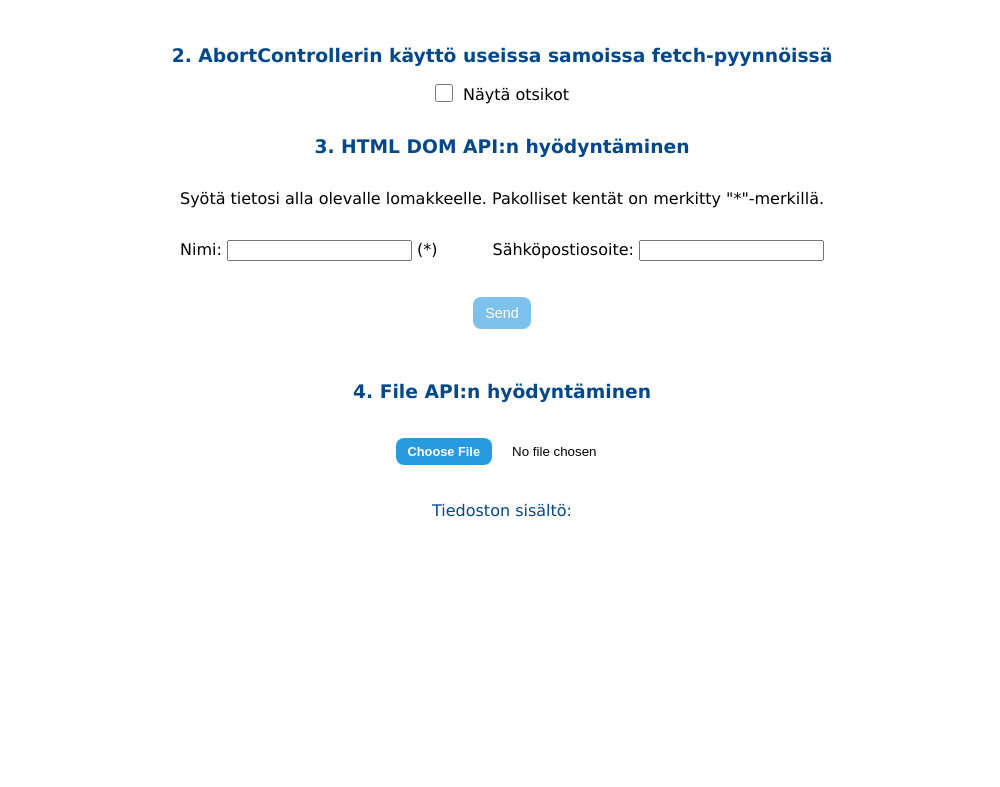
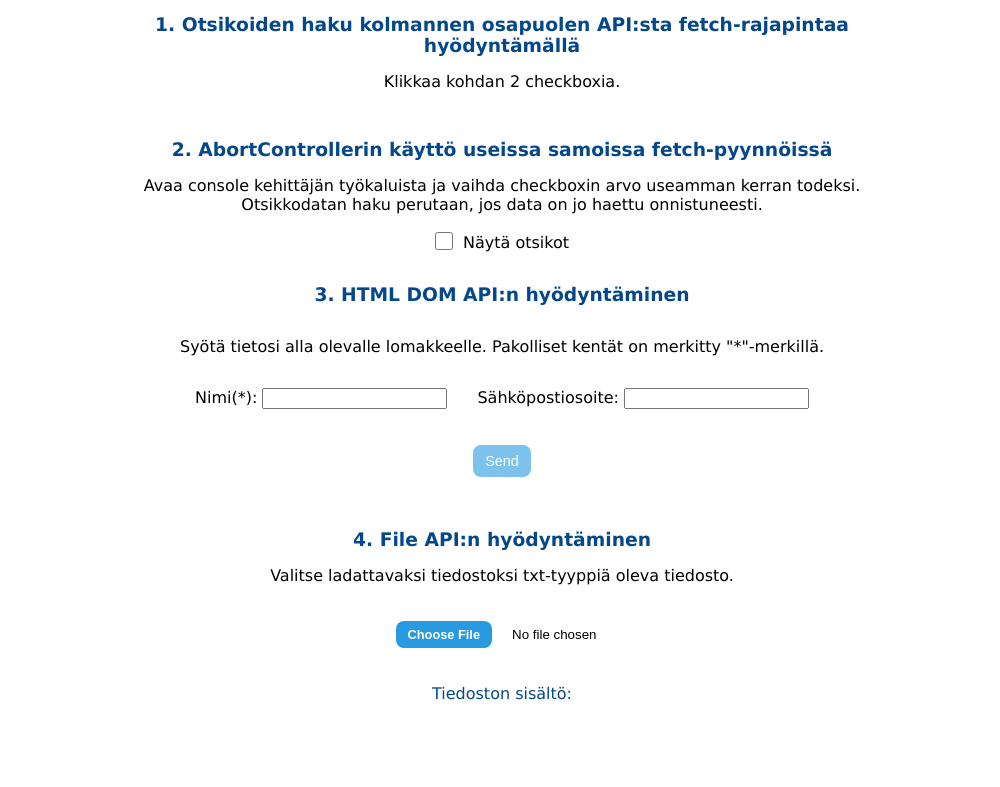
Before and after one commit to inkaliinalauranto/Exercise-Set1, a website built with Vite: page index.html in a window 1280 px wide. Shown: the part 126-913 px from the top of the page, without its empty margins (138-1138 px from the left). Before the commit the page ends 800 px from the top, so only its background shows below. Built offline with nearby package versions, Linux system fonts and the light colour scheme.

Commit message:
CSS-luokkia nimetty uudelleen. Osaan CSS-luokista tehty pieniä muutoksia. Kommentteja ja konsolitekstiä selvennetty. Tehty otsikoille 1, 2 ja 4 p-elementit, joissa kuvataan tarkemmin näytettävää toiminnallisuutta.

```diff
--- a/index.html
+++ b/index.html
@@ -11,14 +11,14 @@
 <body>
   <div id="app"></div>
   <!--Tehtävä 3/4: hyödynnetään DOM API:a-->
-  <div class="container2">
+  <div class="form-container">
     <h3>3. HTML DOM API:n hyödyntäminen</h3>
     <p>Syötä tietosi alla olevalle lomakkeelle. Pakolliset kentät on merkitty "*"-merkillä.</p>
     <form action="" method="get" id="form">
-      <div class="inputdiv">
+      <div class="fields">
         <p>
-          <label for="userName" required>Nimi:</label>
-          <input type="text" id="userName" /> (*)
+          <label for="userName" required>Nimi(*):</label>
+          <input type="text" id="userName" />
         </p>
         <p>
           <label for="userEmail">Sähköpostiosoite:</label>
@@ -33,6 +33,7 @@
 
   <!--Tehtävä 4/4: hyödynnetään File API:a-->
   <h3>4. File API:n hyödyntäminen</h3>
+  <p>Valitse ladattavaksi tiedostoksi txt-tyyppiä oleva tiedosto.</p>
   <input type="file" />
   <p style="color: rgb(4, 72, 139);">Tiedoston sisältö:</p>
   <div class="output"></div>
--- a/src/fetch_and_dom_apis.ts
+++ b/src/fetch_and_dom_apis.ts
@@ -37,7 +37,7 @@ export async function fetchTodos(): Promise<itemModel[]> {
 
 /* Asetetaan myöhemmin tämän divin sisään fetchTodos-funktiolla haettujen
 tehtäväobjektien otsikot */
-export const paragraphContainer: HTMLDivElement = div("container1");
+export const paragraphContainer: HTMLDivElement = div("title-container");
 
 
 /* Muuttujaan fetchTitles määritellään asynkroninen anonyymi nuolifunktio,
@@ -85,16 +85,15 @@ export const label: HTMLLabelElement = document.createElement("label");
 label.innerText = "Näytä otsikot";
 
 
-/* Jos controller-muuttujalla on arvo, on funktiota, jossa käytetään
-fetchiä, käytetty ja data jo haettu. Kutsutaan siis AbortControllerin
-abort-metodia. Koska haetun datan sisällään pitämän div-elementin
-display-ominaisuuden arvo voi olla none, muutetaan se oletusarvoon.
-Muussa tapauksessa kutsutaan funktiota, joka parsii 3. osapuolen
-rajapinnasta haettua dataa. */
+/* Jos controller-muuttujalla on arvo, on data jo haettu ja siihen liittyvää
+fetch-funktiota käytetty. Kutsutaan siis AbortControllerin abort-metodia.
+Koska haetun datan sisällään pitämän div-elementin display-ominaisuuden arvo
+on tässä tapauksessa none, muutetaan se oletusarvoon. Muussa tapauksessa
+kutsutaan funktiota, joka parsii 3. osapuolen rajapinnasta haettua dataa. */
 async function fetchOrAbort(containerDiv: HTMLDivElement): Promise<void> {
   if (controller) {
     controller.abort();
-    console.log("Fetchaus abortoidaan!")
+    console.log("Fetchaus abortoidaan, koska data on jo haettu")
     containerDiv.style.display = "grid";
   } else {
     await fetchTitles()
--- a/src/main.ts
+++ b/src/main.ts
@@ -1,6 +1,6 @@
 import './style.css'
 import { paragraphContainer, checkbox, label } from './fetch_and_dom_apis.ts'
-import { h1, h3 } from './dom_utils.ts'
+import { h1, h3, paragraph } from './dom_utils.ts'
 import './html_dom_api.ts'
 import './file_api.ts'
 
@@ -10,7 +10,9 @@ const app = document.querySelector<HTMLDivElement>('#app')!
 // jotka lisätään myöhemmin diviin, jonka id on app.
 const mainTitle: HTMLElement = h1("Tehtäväsarja 1 - neljä verkkoselaimen eri rajapintaa")
 const exercise1Title: HTMLElement = h3("1. Otsikoiden haku kolmannen osapuolen API:sta fetch-rajapintaa hyödyntämällä")
+const exercise1Details: HTMLParagraphElement = paragraph("Klikkaa kohdan 2 checkboxia.")
 const exercise2Title: HTMLElement = h3("2. AbortControllerin käyttö useissa samoissa fetch-pyynnöissä")
+const exercise2Details: HTMLParagraphElement = paragraph("Avaa console kehittäjän työkaluista ja vaihda checkboxin arvo useamman kerran todeksi. Otsikkodatan haku perutaan, jos data on jo haettu onnistuneesti.")
 
 // Lisätään app-id:llä merkittyyn diviin yllä määritetyt HTML-elementit:
-app.append(mainTitle, exercise1Title, paragraphContainer, exercise2Title, checkbox, label)
+app.append(mainTitle, exercise1Title, exercise1Details, paragraphContainer, exercise2Title, exercise2Details, checkbox, label)
--- a/src/style.css
+++ b/src/style.css
@@ -1,22 +1,22 @@
 body {
     font-family: 'Lucida Sans', 'Lucida Sans Regular', 'Lucida Grande', 'Lucida Sans Unicode', Geneva, Verdana, sans-serif;
     text-align: center;
-    max-width: 1000px;
+    max-width: 800px;
     margin: auto;
 }
 
-#container1, .container2 {
+#title-container, .form-container {
     display: grid;
     justify-content: center;
 }
 
-#container1 p {
+#title-container p {
     padding: 0.5rem;
     margin: 0.5rem;
     background: rgb(40, 154, 224);
     color: white;
     border-radius: 5px;
-    width: 40rem;
+    max-width: 40rem;
 }
 
 h1, h3 {
@@ -42,9 +42,9 @@ h1, h3 {
     opacity: 0.6;
 }
 
-.inputdiv {
+.fields {
     display: flex;
-    justify-content: space-between;
+    justify-content:space-around
 }
 
 input[type="checkbox"] {
@@ -71,7 +71,7 @@ input::file-selector-button:hover {
 }
 
 .output {
-    margin: 2rem 10rem;
+    margin: 2rem 6rem;
     padding: 10px 5px;
     text-align: start;
 }
```
